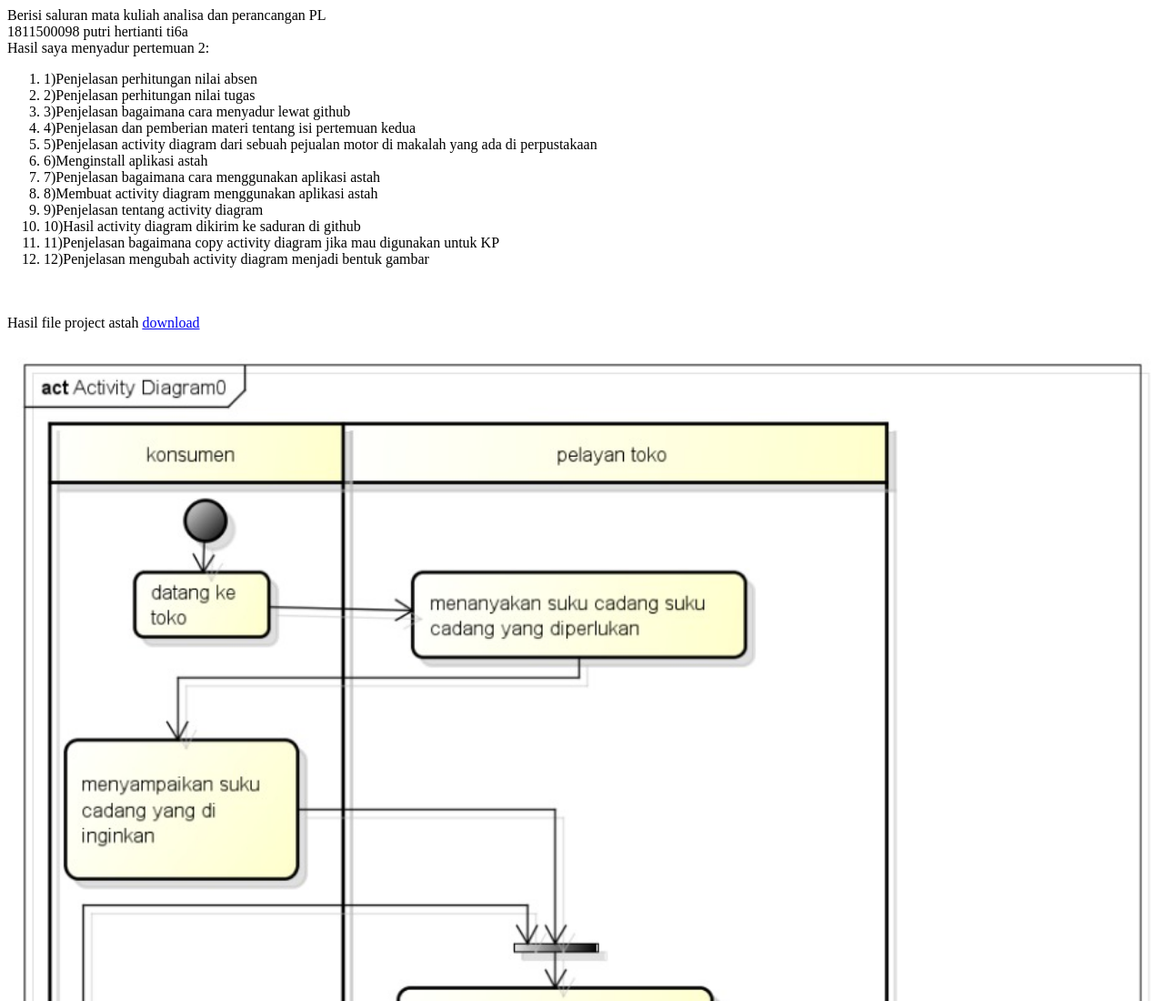
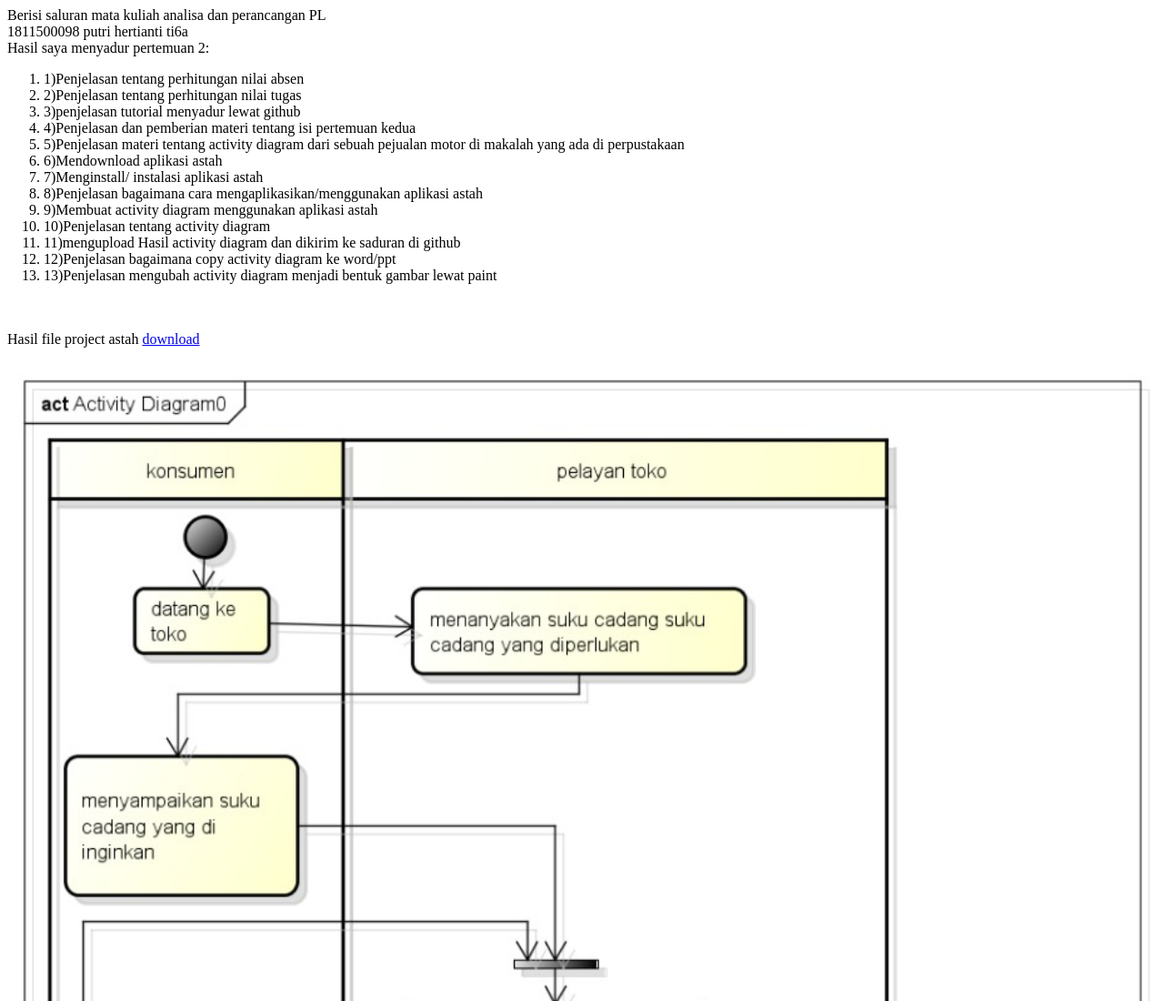
Before and after one commit to putrihertianti98/sadurrpl, a plain HTML site: page 2/index.html in a window 1280 px wide. Shown: the top 1100 px of the page at 91% size. Drawn offline with Linux system fonts and the light colour scheme.

Commit message:
Update index.html

```diff
--- a/2/index.html
+++ b/2/index.html
@@ -4,18 +4,19 @@ Berisi saluran mata kuliah analisa dan perancangan PL <br>
 Hasil saya menyadur pertemuan 2: <br>
 <ol>
 
-<li> 1)Penjelasan perhitungan nilai absen</li>
-<li> 2)Penjelasan perhitungan nilai tugas</li>
-<li> 3)Penjelasan bagaimana cara menyadur lewat github </li>
+<li> 1)Penjelasan tentang perhitungan nilai absen</li>
+<li> 2)Penjelasan tentang perhitungan nilai tugas</li>
+<li> 3)penjelasan tutorial menyadur lewat github </li>
 <li> 4)Penjelasan dan pemberian materi tentang isi pertemuan kedua</li>
-<li> 5)Penjelasan activity diagram dari sebuah pejualan motor di makalah yang ada di perpustakaan</li>
-<li> 6)Menginstall aplikasi astah </li>
-<li> 7)Penjelasan bagaimana cara menggunakan aplikasi astah</li>
-<li> 8)Membuat activity diagram menggunakan aplikasi astah </li>
-<li> 9)Penjelasan tentang activity diagram </li>
-<li> 10)Hasil activity diagram dikirim ke saduran di github</li>
-<li> 11)Penjelasan bagaimana copy activity diagram jika mau digunakan untuk KP </li>
-<li> 12)Penjelasan mengubah activity diagram menjadi bentuk gambar </li>
+<li> 5)Penjelasan materi tentang activity diagram dari sebuah pejualan motor di makalah yang ada di perpustakaan</li>
+<li> 6)Mendownload aplikasi astah </li>
+<li> 7)Menginstall/ instalasi aplikasi astah </li>
+<li> 8)Penjelasan bagaimana cara mengaplikasikan/menggunakan aplikasi astah</li>
+<li> 9)Membuat activity diagram menggunakan aplikasi astah </li>
+<li> 10)Penjelasan tentang activity diagram </li>
+<li> 11)mengupload Hasil activity diagram  dan dikirim ke saduran di github</li>
+<li> 12)Penjelasan bagaimana copy activity diagram ke word/ppt </li>
+<li> 13)Penjelasan mengubah activity diagram menjadi bentuk gambar lewat paint </li>
 </ol>
 
 <br> <br>
```
